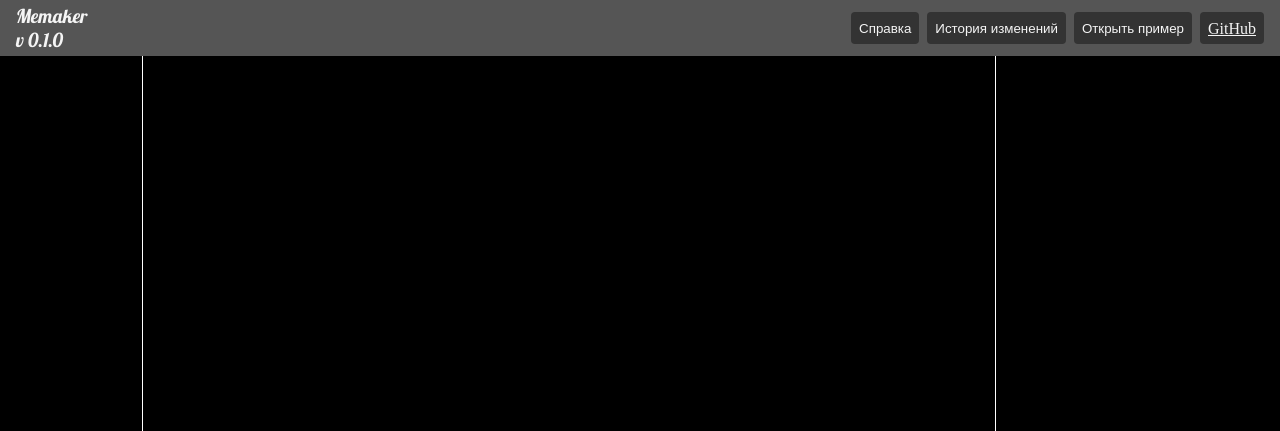
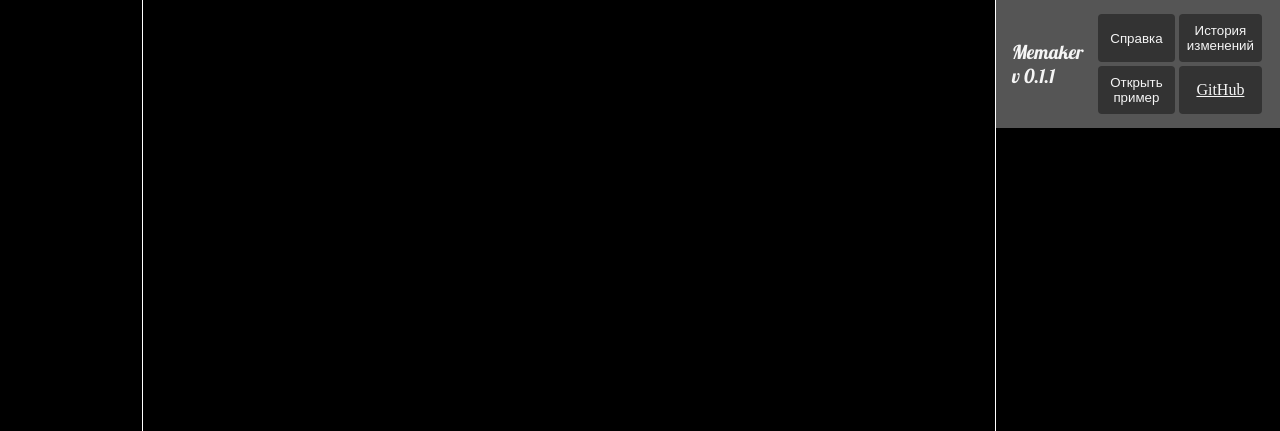
Before and after one commit to RobolabGs2/mememaker, a website built with Parcel: page index.pug in a window 1280 px wide. Shown: the top 431 px of the page. Built offline with nearby package versions, Linux system fonts and the light colour scheme; files whose address does not match are found by name; a web font is replaced by a local one.

Commit message:
Update icons, example. Move header to footer. Fix page size bug.
v 0.1.1

```diff
--- a/index.pug
+++ b/index.pug
@@ -17,14 +17,6 @@ html(lang="en")
     body
         block scripts
             script(src="./src/index.ts" type="module")
-        header
-            section(id="header-name") Memaker
-                div v 0.1.0
-            section(id="header-links")
-                button Справка
-                button История изменений
-                button Открыть пример
-                a(href="https://github.com/RobolabGs2/mememaker" target="_blank" rel="noopener noreferrer") GitHub
         article
             section(id="items")
                 section(id="frames" class="frames")
@@ -32,3 +24,10 @@ html(lang="en")
                 canvas(id="main")
                 canvas(id="ui")
             section(id="right-panel")
+                header(id="header-main")
+                    section(id="header-name") Memaker v&nbsp;0.1.1
+                    section(id="header-links")
+                        button Справка
+                        button История изменений
+                        button Открыть пример
+                        a(href="https://github.com/RobolabGs2/mememaker" target="_blank" rel="noopener noreferrer") GitHub
--- a/src/app.ts
+++ b/src/app.ts
@@ -476,6 +476,8 @@ import HelpMd from "../docs/help.html";
 import ChangelogMd from "../docs/changelog.html";
 
 function setupAppHeader(app: App) {
+	const header = document.querySelector("#header-main") as HTMLElement;
+	header.parentElement?.append(header);
 	const [helpButton, changelogButton, exampleButton] = Array.from(
 		document.querySelectorAll("#header-links > button")
 	) as HTMLButtonElement[];
--- a/src/ui/icons.ts
+++ b/src/ui/icons.ts
@@ -27,10 +27,10 @@ const Icons = {
  <path d="M5 7l1 12a2 2 0 0 0 2 2h8a2 2 0 0 0 2 -2l1 -12"></path>
  <path d="M9 7v-3a1 1 0 0 1 1 -1h4a1 1 0 0 1 1 1v3"></path>
 </svg>`,
-	Shadow: `<img src="${ShadowIcon}"/>`,
-	Fill: `<img src="${FillIcon}"/>`,
-	Stroke: `<img src="${StrokeIcon}"/>`,
-	Experimental: `<img src="${GearIcon}"/>`,
+	Shadow: `<img width="24px" height="24px" style="margin: 4px;" src="${ShadowIcon}"/>`,
+	Fill: `<img width="24px" height="24px" style="margin: 4px;" src="${FillIcon}"/>`,
+	Stroke: `<img width="24px" height="24px" style="margin: 4px;" src="${StrokeIcon}"/>`,
+	Experimental: `<img width="24px" height="24px" style="margin: 4px;" src="${GearIcon}"/>`,
 };
 
 export default Icons;
--- a/style.css
+++ b/style.css
@@ -1,6 +1,7 @@
 * {
 	margin: 0;
 	padding: 0;
+	box-sizing: border-box;
 }
 
 html,
@@ -12,12 +13,11 @@ body {
 	flex-direction: column;
 }
 
-body > header {
-	height: 48px;
+header#header-main {
+	max-height: 128px;
 	background-color: #555555;
 	display: flex;
 	flex-direction: row;
-	justify-content: space-between;
 	align-items: center;
 	padding: 4px 16px;
 }
@@ -26,25 +26,33 @@ body > header {
 	color: whitesmoke;
 	font-size: larger;
 	font-family: Lobster;
+	flex: 1;
 }
 
 #header-links {
-	display: flex;
+	display: grid;
+	grid-template-columns: 1fr 1fr;
+	flex-wrap: wrap;
+	flex: 2;
 }
 
 #header-links > button,
 #header-links > a {
-	margin-left: 8px;
+	margin: 2px;
 	padding: 8px;
 	border-radius: 4px;
 	border: none;
 	background-color: #333333;
 	color: whitesmoke;
-	min-height: 32px;
-	max-height: 32px;
+	min-height: 48px;
+	max-height: 48px;
 	display: inline-block;
 	box-sizing: border-box;
+	display: flex;
+	align-items: center;
+	justify-content: center;
 }
+
 #header-links > button:hover,
 #header-links > a:hover {
 	background-color: #888888;
@@ -54,6 +62,7 @@ body > header {
 body > article {
 	display: flex;
 	flex: 1;
+	height: 100%;
 }
 
 #right-panel {
@@ -99,14 +108,24 @@ body > article {
 #display {
 	flex: 6;
 	position: relative;
+	display: flex;
+	justify-content: center;
+	overflow-y: auto;
 }
 #display > canvas {
+	flex: 1;
 	position: absolute;
 	width: 100%;
+	height: auto;
+	max-width: 100%;
 }
+
 canvas#ui {
 	pointer-events: none;
+	image-rendering: crisp-edges;
+	image-rendering: pixelated;
 }
+
 #items {
 	display: flex;
 	flex-direction: column;
```
Also changed, not shown: assets/icons/fill.png, assets/icons/gear.png, assets/icons/shadow.png, assets/icons/stroke.png, docs/CHANGELOG.md, docs/block-main.png, docs/block-order.png, docs/draw-panel.png, docs/interface.png, docs/shadows-examples.png, 1 other file.
